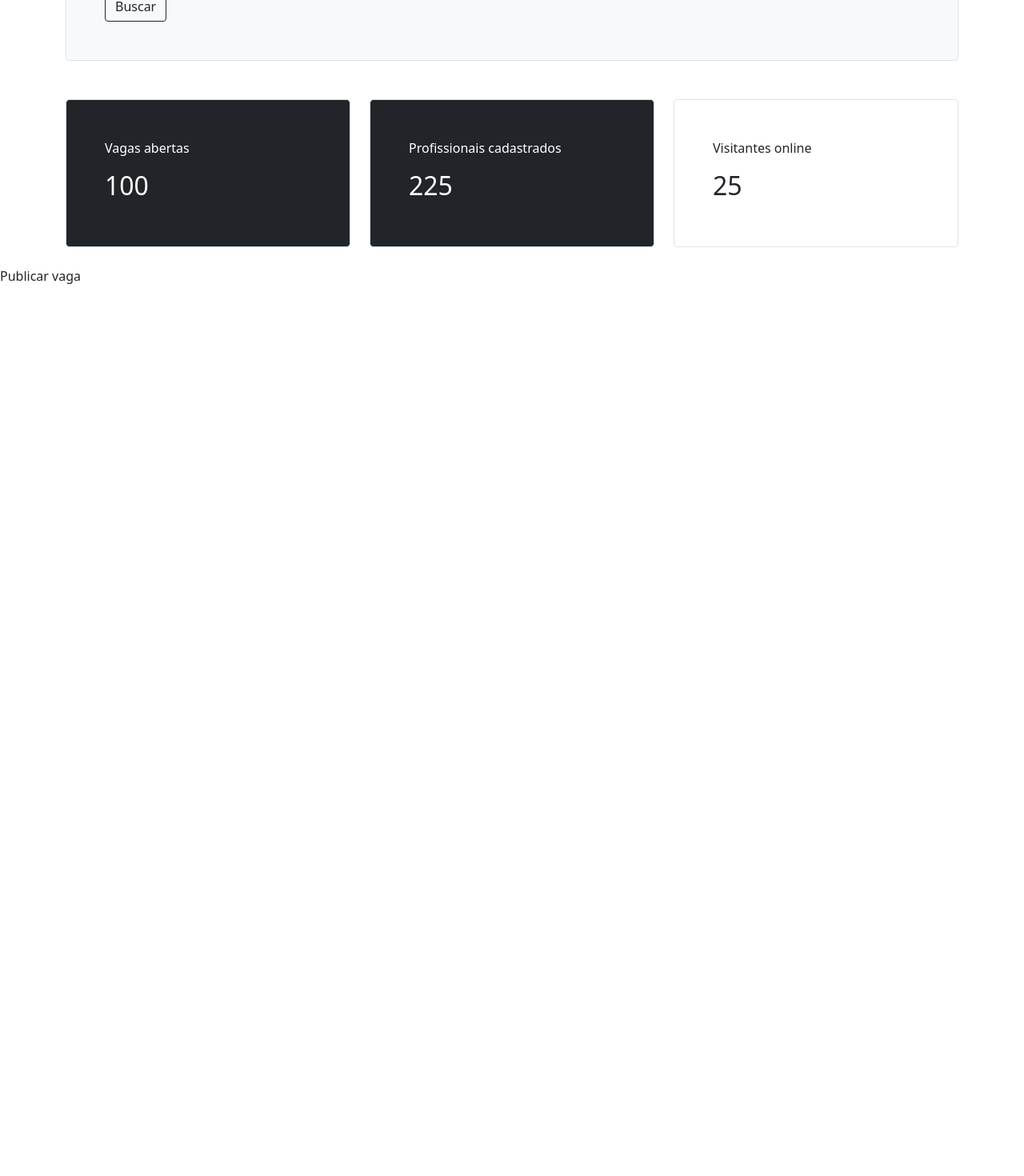
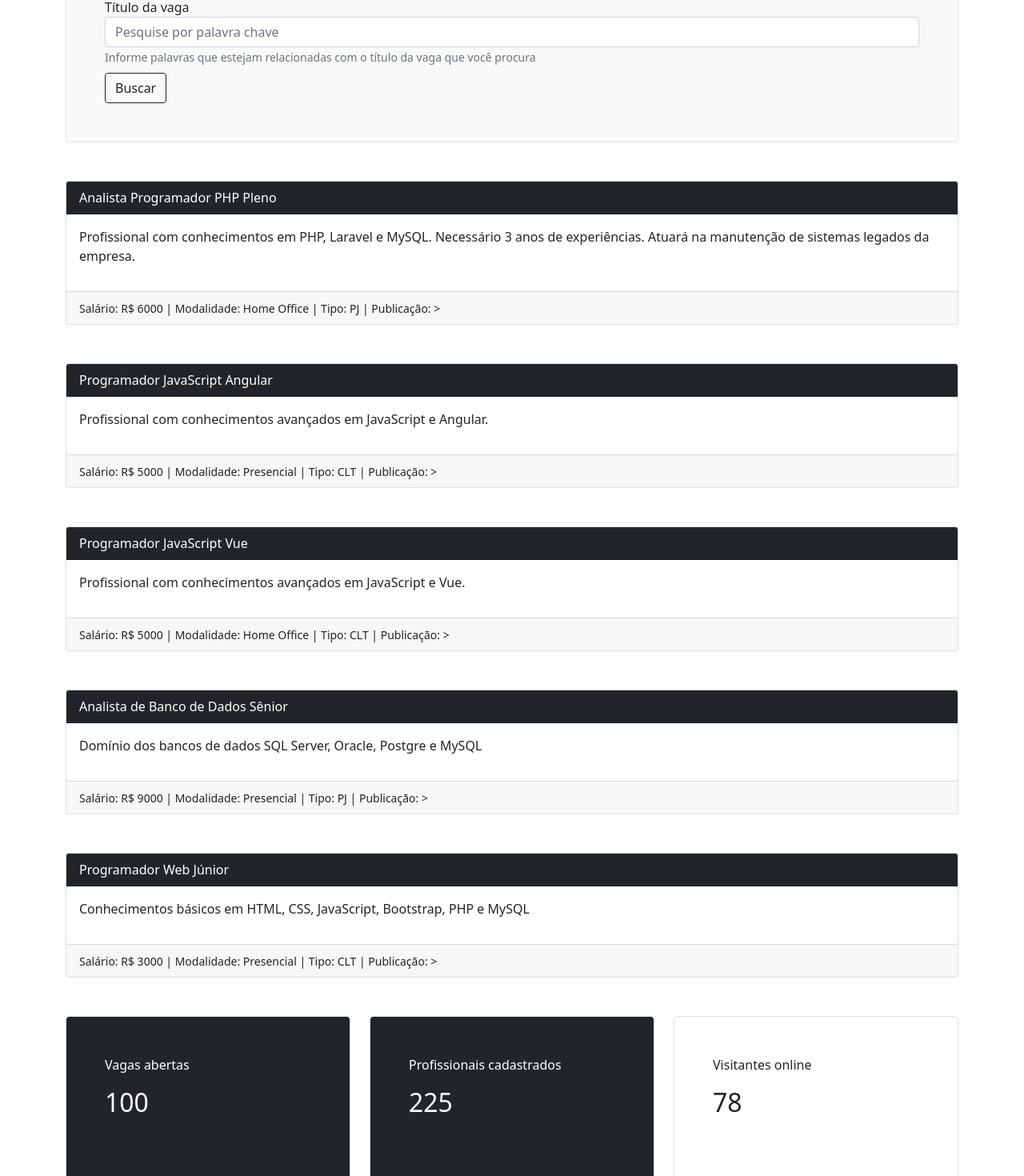
Before and after one commit to leandro-SI/publicar-vagas-VueJs, a Vue app: page / in a window 1280 px wide. Shown: the part 320-1790 px from the top of the page at 80% size. Before the commit the page ends 800 px from the top, so only its background shows below. Built offline with nearby package versions, Linux system fonts and the light colour scheme.

Commit message:
criando componente vaga

```diff
--- a/src/App.vue
+++ b/src/App.vue
@@ -1,13 +1,14 @@
 <template>
   <div>
+    <h1>Componente App</h1>
     <Topo />
     <Conteudo />
   </div>
 </template>
 
 <script>
-import Conteudo from './components/layouts/Conteudo.vue'
-import Topo from './components/layouts/Topo.vue'
+import Conteudo from '@/components/layouts/Conteudo.vue'
+import Topo from '@/components/layouts/Topo.vue'
 
 export default {
   name: 'App',
@@ -18,6 +19,8 @@ export default {
 }
 </script>
 
-<style>
-
+<style scoped>
+h1 {
+  color: red;
+}
 </style>
--- /dev/null
+++ b/src/components/comuns/Vaga.vue
@@ -0,0 +1,28 @@
+<template>
+  <div class="card">
+    <div class="card-header bg-dark text-white">{{ titulo }}</div>
+    <div class="card-body">
+      <p>{{ descricao }}</p>
+    </div>
+    <div class="card-footer">
+      <small class="tetx-muted"
+        >Salário: R$ {{ salario }} | Modalidade: {{ modalidade }} | Tipo: {{ tipo }} |
+        Publicação: {{ publicacao }}></small
+      >
+    </div>
+  </div>
+</template>
+
+<script>
+export default {
+  name: 'Vaga',
+  props: [
+    'titulo',
+    'descricao',
+    'salario',
+    'modalidade',
+    'tipo',
+    'poublicacao'
+  ]
+};
+</script>
--- a/src/components/layouts/Conteudo.vue
+++ b/src/components/layouts/Conteudo.vue
@@ -1,24 +1,38 @@
 <template>
   <div>
-    <p>Conteúdo</p>
-    <home></home>
-    <publicar-vaga></publicar-vaga>
+    <h1>{{titulo}}</h1>
+    <button @click="conteudo = 'home'" >Home</button>
+    <button @click="conteudo = 'publicar-vaga'" >Publicar Vaga</button>
+    <!-- renderizar de modo dinâmico os componentes home e publicar-vaga -->
+    <!-- <home></home>
+    <publicar-vaga></publicar-vaga> -->
+    <component :is="conteudo" ></component>
   </div>
 </template>
 
 <script>
-import Home from '../views/Home.vue'
-import PublicarVaga from '../views/PublicarVaga.vue'
+import Home from '@/components/views/Home.vue'
+import PublicarVaga from '@/components/views/PublicarVaga.vue'
 
 export default {
   name: 'Conteudo',
   components: {
     Home,
     PublicarVaga
+  },
+  data: () => ({
+    teste: 'O componente foi criado',
+    titulo: 'Componente Conteúdo',
+    conteudo: 'home'
+  }),
+  methods: {
+
   }
 }
 </script>
 
-<style>
-
+<style scoped>
+h1 {
+  color: black;
+}
 </style>
--- a/src/components/layouts/Topo.vue
+++ b/src/components/layouts/Topo.vue
@@ -11,7 +11,7 @@
             <a class="nav-link" href="#">Home</a>
           </li>
           <li class="nav-item">
-            <a class="nav-link" href="#">Publicar Vaga</a>
+            <a class="nav-link" href="#" >Publicar Vaga</a>
           </li>
         </ul>
       </div>
@@ -21,7 +21,9 @@
 
 <script>
 export default {
-  name: 'Topo'
+  name: 'Topo',
+  methods: {
+  }
 }
 </script>
 
--- a/src/components/views/Home.vue
+++ b/src/components/views/Home.vue
@@ -5,35 +5,122 @@
         <pesquisar-vaga></pesquisar-vaga>
       </div>
     </div>
+    <div class="row mt-5" v-for="(vaga, index) in vagas" :key="index">
+      <div class="col">
+        <vaga
+          :titulo="vaga.titulo"
+          :descricao="vaga.descricao"
+          :salario="vaga.salario"
+          :modalidade="vaga.modalidade"
+          :tipo="vaga.tipo"
+          :publicacao="vaga.publicacao"
+        />
+      </div>
+    </div>
     <div class="row mt-5">
       <div class="col-4">
-        <indicador titulo="Vagas abertas" indicador="100" bg="bg-dark" color="text-white" ></indicador>
-      </div>
-        <div class="col-4">
-        <indicador titulo="Profissionais cadastrados" indicador="225" bg="bg-dark" color="text-white" ></indicador>
+        <indicador
+          titulo="Vagas abertas"
+          indicador="100"
+          bg="bg-dark"
+          color="text-white"
+        ></indicador>
       </div>
       <div class="col-4">
-        <indicador titulo="Visitantes online" indicador="25" bg="bg-ligth" color="text-dark" ></indicador>
+        <indicador
+          titulo="Profissionais cadastrados"
+          indicador="225"
+          bg="bg-dark"
+          color="text-white"
+        ></indicador>
+      </div>
+      <div class="col-4">
+        <indicador
+          titulo="Visitantes online"
+          :indicador="usuariosOnline"
+          bg="bg-ligth"
+          color="text-dark"
+        ></indicador>
+        {{ usuariosOnline }}
       </div>
     </div>
   </div>
 </template>
 
 <script>
-import PesquisarVaga from '@/components/comuns/PesquisarVaga.vue'
-import Indicador from '@/components/comuns/Indicador.vue'
-
+import PesquisarVaga from "@/components/comuns/PesquisarVaga.vue";
+import Indicador from "@/components/comuns/Indicador.vue";
+import Vaga from "@/components/comuns/Vaga.vue";
 
 export default {
   components: { PesquisarVaga },
-  name: 'Home',
+  name: "Home",
   components: {
     PesquisarVaga,
-    Indicador
-  }
-}
+    Indicador,
+    Vaga,
+  },
+  data: () => ({
+    usuariosOnline: 0,
+    vagas: [
+      {
+        titulo: "Analista Programador PHP Pleno",
+        descricao:
+          "Profissional com conhecimentos em PHP, Laravel e MySQL. Necessário 3 anos de experiências. Atuará na manutenção de sistemas legados da empresa.",
+        salario: 6000,
+        modalidade: "Home Office",
+        tipo: "PJ",
+        publicacao: "2021-10-10",
+      },
+      {
+        titulo: "Programador JavaScript Angular",
+        descricao:
+          "Profissional com conhecimentos avançados em JavaScript e Angular.",
+        salario: 5000,
+        modalidade: "Presencial",
+        tipo: "CLT",
+        publicacao: "2021-10-07",
+      },
+      {
+        titulo: "Programador JavaScript Vue",
+        descricao:
+          "Profissional com conhecimentos avançados em JavaScript e Vue.",
+        salario: 5000,
+        modalidade: "Home Office",
+        tipo: "CLT",
+        publicacao: "2021-10-06",
+      },
+      {
+        titulo: "Analista de Banco de Dados Sênior",
+        descricao:
+          "Domínio dos bancos de dados SQL Server, Oracle, Postgre e MySQL",
+        salario: 9000,
+        modalidade: "Presencial",
+        tipo: "PJ",
+        publicacao: "2021-10-06",
+      },
+      {
+        titulo: "Programador Web Júnior",
+        descricao:
+          "Conhecimentos básicos em HTML, CSS, JavaScript, Bootstrap, PHP e MySQL",
+        salario: 3000,
+        modalidade: "Presencial",
+        tipo: "CLT",
+        publicacao: "2021-10-05",
+      },
+    ],
+  }),
+  methods: {
+    getUsuariosOnline() {
+      let valor = Math.floor(Math.random() * 101); // entre 0 e 100
+      this.usuariosOnline = valor;
+    },
+  },
+  created() {
+    setInterval(this.getUsuariosOnline, 1000);
+  },
+};
 </script>
 
 <style scoped>
-
 </style>
--- a/src/components/views/PublicarVaga.vue
+++ b/src/components/views/PublicarVaga.vue
@@ -1,6 +1,6 @@
 <template>
   <div>
-    <p>Publicar vaga</p>
+    <p>Publicar Vaga</p>
   </div>
 </template>
 
```
